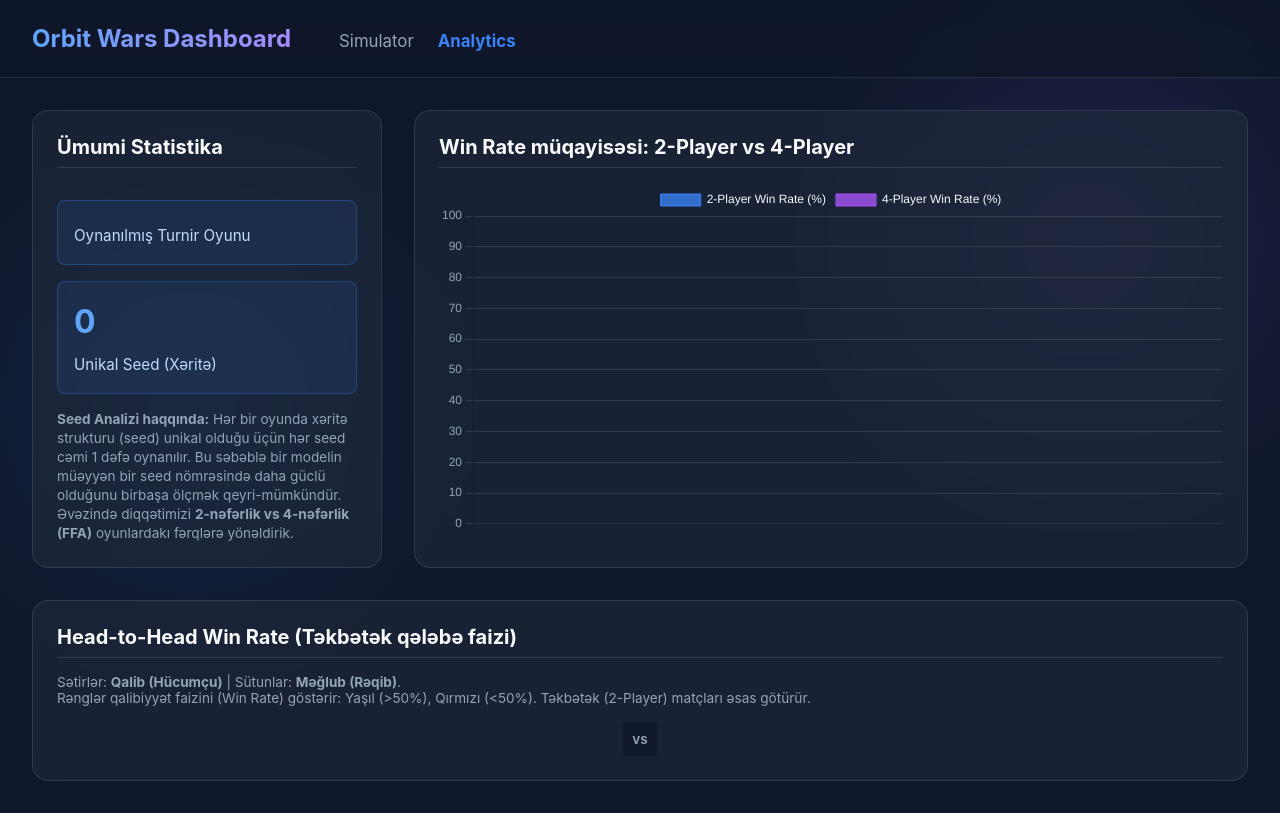
After one commit to jannatsamadov/orbit_wars_simulation, a Flask app: page /analytics in a window 1280 px wide. The commit adds this page. Run offline with Flask 3, Linux system fonts and the light colour scheme; lists and menus that the app fills with data are empty.

Commit message:
Add analytics dashboard

```diff
--- a/app.py
+++ b/app.py
@@ -1,6 +1,7 @@
 from flask import Flask, render_template, request, jsonify, send_file
 import os
 import run_match
+import analytics
 
 app = Flask(__name__)
 
@@ -110,5 +111,15 @@ def serve_replay(filename):
     replay_dir = os.path.join(run_match.BASE_DIR, "replays")
     return send_file(os.path.join(replay_dir, filename))
 
+@app.route('/api/stats')
+def api_stats():
+    log_path = os.path.join(run_match.BASE_DIR, "results", "match_log.txt")
+    stats = analytics.analyze_matches(log_path)
+    return jsonify(stats)
+
+@app.route('/analytics')
+def analytics_page():
+    return render_template('analytics.html', models=MODELS)
+
 if __name__ == '__main__':
     app.run(debug=True, port=5000, use_reloader=False)
--- /dev/null
+++ b/templates/analytics.html
@@ -0,0 +1,375 @@
+<!DOCTYPE html>
+<html lang="en">
+<head>
+    <meta charset="UTF-8">
+    <meta name="viewport" content="width=device-width, initial-scale=1.0">
+    <title>Orbit Wars - Analytics Dashboard</title>
+    <script src="https://cdn.jsdelivr.net/npm/chart.js"></script>
+    <style>
+        :root {
+            --bg-dark: #0f172a;
+            --panel-bg: rgba(30, 41, 59, 0.7);
+            --border-color: rgba(255, 255, 255, 0.1);
+            --accent: #3b82f6;
+            --text-main: #f8fafc;
+            --text-muted: #94a3b8;
+        }
+
+        body {
+            margin: 0;
+            padding: 0;
+            font-family: 'Inter', system-ui, -apple-system, sans-serif;
+            background-color: var(--bg-dark);
+            color: var(--text-main);
+            background-image:
+                radial-gradient(circle at 15% 50%, rgba(59, 130, 246, 0.15), transparent 25%),
+                radial-gradient(circle at 85% 30%, rgba(139, 92, 246, 0.15), transparent 25%);
+            min-height: 100vh;
+            display: flex;
+            flex-direction: column;
+        }
+
+        .navbar {
+            padding: 1.5rem 0;
+            border-bottom: 1px solid var(--border-color);
+            background: rgba(15, 23, 42, 0.8);
+            backdrop-filter: blur(12px);
+            width: 100%;
+        }
+
+        .nav-content {
+            max-width: 1600px;
+            margin: 0 auto;
+            padding: 0 2rem;
+            display: flex;
+            align-items: center;
+            gap: 3rem;
+            box-sizing: border-box;
+        }
+
+        .navbar h1 {
+            margin: 0;
+            font-size: 1.5rem;
+            font-weight: 700;
+            background: linear-gradient(to right, #60a5fa, #a78bfa);
+            -webkit-background-clip: text;
+            -webkit-text-fill-color: transparent;
+        }
+
+        .container {
+            flex: 1;
+            padding: 2rem;
+            max-width: 1600px;
+            margin: 0 auto;
+            width: 100%;
+            box-sizing: border-box;
+            display: flex;
+            flex-direction: column;
+            gap: 2rem;
+        }
+
+        .stats-row {
+            display: flex;
+            gap: 2rem;
+        }
+
+        .card {
+            background: var(--panel-bg);
+            border: 1px solid var(--border-color);
+            border-radius: 16px;
+            padding: 1.5rem;
+            backdrop-filter: blur(16px);
+            flex: 1;
+        }
+
+        .card-title {
+            font-size: 1.25rem;
+            font-weight: 700;
+            margin-bottom: 1rem;
+            color: var(--text-main);
+            border-bottom: 1px solid var(--border-color);
+            padding-bottom: 0.5rem;
+        }
+
+        /* Matrix Table */
+        table {
+            border-collapse: collapse;
+            font-size: 0.85rem;
+            margin: 0 auto;
+        }
+        th, td {
+            border: 1px solid var(--bg-dark);
+        }
+        td {
+            width: 25px;
+            height: 25px;
+            padding: 0;
+            transition: transform 0.1s;
+        }
+        td:hover {
+            transform: scale(1.1);
+            z-index: 10;
+            position: relative;
+            box-shadow: 0 0 10px rgba(0,0,0,0.5);
+        }
+        th {
+            background: rgba(15, 23, 42, 0.8);
+            color: var(--text-muted);
+            font-weight: 600;
+            padding: 0.5rem;
+        }
+        td.first-col {
+            background: rgba(15, 23, 42, 0.8);
+            color: var(--text-muted);
+            font-weight: 600;
+            text-align: right;
+            padding: 0.5rem;
+            width: auto;
+        }
+
+        .spinner {
+            margin: 20px auto;
+            width: 40px;
+            height: 40px;
+            border: 4px solid rgba(255,255,255,0.1);
+            border-left-color: var(--accent);
+            border-radius: 50%;
+            animation: spin 1s linear infinite;
+        }
+
+        @keyframes spin {
+            to { transform: rotate(360deg); }
+        }
+
+        .info-panel {
+            background: rgba(59, 130, 246, 0.1);
+            border: 1px solid rgba(59, 130, 246, 0.3);
+            border-radius: 8px;
+            padding: 1rem;
+            font-size: 0.95rem;
+            line-height: 1.5;
+            color: #bfdbfe;
+        }
+
+        .info-number {
+            font-size: 2rem;
+            font-weight: bold;
+            color: #60a5fa;
+            margin-bottom: 0.5rem;
+        }
+    </style>
+</head>
+<body>
+    <div class="navbar">
+        <div class="nav-content">
+            <h1>Orbit Wars Dashboard</h1>
+            <div style="display: flex; gap: 1.5rem; align-items: center; margin-top: 5px;">
+                <a href="/" style="color: var(--text-muted); text-decoration: none; font-size: 1.05rem; transition: color 0.2s;" onmouseover="this.style.color='#f8fafc'" onmouseout="this.style.color='var(--text-muted)'">Simulator</a>
+                <a href="/analytics" style="color: var(--accent); text-decoration: none; font-weight: bold; font-size: 1.05rem;">Analytics</a>
+            </div>
+        </div>
+    </div>
+
+    <div class="container">
+
+        <div id="loader" class="spinner"></div>
+
+        <div id="content" style="display: none; flex-direction: column; gap: 2rem;">
+            <!-- Top Row: General Stats & Bar Chart -->
+            <div class="stats-row">
+                <!-- Info Summary -->
+                <div class="card" style="flex: 0 0 300px; display: flex; flex-direction: column; gap: 1rem;">
+                    <div class="card-title">Ümumi Statistika</div>
+                    <div class="info-panel">
+                        <div class="info-number" id="tot-matches">0</div>
+                        <div>Oynanılmış Turnir Oyunu</div>
+                    </div>
+                    <div class="info-panel">
+                        <div class="info-number" id="tot-seeds">0</div>
+                        <div>Unikal Seed (Xəritə)</div>
+                    </div>
+                    <div style="font-size: 0.85rem; color: var(--text-muted); line-height: 1.4; margin-top: auto;">
+                        <strong>Seed Analizi haqqında:</strong> Hər bir oyunda xəritə strukturu (seed) unikal olduğu üçün hər seed cəmi 1 dəfə oynanılır. Bu səbəblə bir modelin müəyyən bir seed nömrəsində daha güclü olduğunu birbaşa ölçmək qeyri-mümkündür.
+                        Əvəzində diqqətimizi <strong>2-nəfərlik vs 4-nəfərlik (FFA)</strong> oyunlardakı fərqlərə yönəldirik.
+                    </div>
+                </div>
+
+                <!-- Bar Chart: Game Size Performance -->
+                <div class="card" style="flex: 1;">
+                    <div class="card-title">Win Rate müqayisəsi: 2-Player vs 4-Player</div>
+                    <div style="position: relative; height: 350px; width: 100%;">
+                        <canvas id="sizeChart"></canvas>
+                    </div>
+                </div>
+            </div>
+
+            <!-- Bottom Row: Head to Head Matrix -->
+            <div class="card">
+                <div class="card-title">Head-to-Head Win Rate (Təkbətək qələbə faizi)</div>
+                <div style="font-size: 0.85rem; color: var(--text-muted); margin-bottom: 1rem;">
+                    Sətirlər: <strong>Qalib (Hücumçu)</strong> | Sütunlar: <strong>Məğlub (Rəqib)</strong>. <br>
+                    Rənglər qalibiyyət faizini (Win Rate) göstərir: Yaşıl (>50%), Qırmızı (<50%). Təkbətək (2-Player) matçları əsas götürür.
+                </div>
+                <div style="overflow-x: auto;">
+                    <table id="h2hTable">
+                        <!-- Populated by JS -->
+                    </table>
+                </div>
+            </div>
+        </div>
+
+    </div>
+
+    <script>
+        Chart.defaults.devicePixelRatio = window.devicePixelRatio || 2;
+
+        const colorScale = (value) => {
+            if (value === null || value === undefined) return 'transparent'; // No matches
+            const greenIntensity = Math.round((value / 100) * 220); // 0 to 220
+            return `rgb(0, ${greenIntensity}, 0)`;
+        };
+
+        const shortName = (name) => {
+            return name.replace('_precision_striker', ' (Prc)')
+                       .replace('_adaptive_conqueror', ' (Adp)')
+                       .replace('_swarm_intelligence', ' (Swm)')
+                       .replace('_macro_swarm', ' (M-Swm)')
+                       .replace('_sniper_plus', ' (Sn+)')
+                       .replace('chatgpt', 'gpt')
+                       .replace('geminipro', 'gem');
+        };
+
+        async function fetchStats() {
+            try {
+                const res = await fetch('/api/stats');
+                const data = await res.json();
+
+                document.getElementById('loader').style.display = 'none';
+                document.getElementById('content').style.display = 'flex';
+
+                document.getElementById('tot-matches').textContent = data.total_matches_analyzed;
+                document.getElementById('tot-seeds').textContent = data.unique_seeds;
+
+                buildSizeChart(data.size_perf);
+                buildH2HTable(data.head_to_head);
+
+            } catch (err) {
+                console.error("Failed to load stats", err);
+                document.getElementById('loader').innerHTML = `<div style="color:red; text-align:center;">Failed to load statistics: ${err}</div>`;
+            }
+        }
+
+        function buildSizeChart(sizePerf) {
+            const ctx = document.getElementById('sizeChart').getContext('2d');
+
+            // Extract model names and sort by total matches to show most active ones first
+            let models = Object.keys(sizePerf);
+            models.sort((a,b) => {
+                let m_a = sizePerf[a]["2"].matches + sizePerf[a]["4"].matches;
+                let m_b = sizePerf[b]["2"].matches + sizePerf[b]["4"].matches;
+                return m_b - m_a;
+            });
+
+            // Limit to top 15 models to avoid clutter
+            models = models.slice(0, 15);
+
+            const labels = models.map(m => shortName(m));
+            const data2P = models.map(m => sizePerf[m]["2"].win_rate);
+            const data4P = models.map(m => sizePerf[m]["4"].win_rate);
+
+            new Chart(ctx, {
+                type: 'bar',
+                data: {
+                    labels: labels,
+                    datasets: [
+                        {
+                            label: '2-Player Win Rate (%)',
+                            data: data2P,
+                            backgroundColor: 'rgba(59, 130, 246, 0.8)',
+                            borderColor: 'rgba(59, 130, 246, 1)',
+                            borderWidth: 1
+                        },
+                        {
+                            label: '4-Player Win Rate (%)',
+                            data: data4P,
+                            backgroundColor: 'rgba(168, 85, 247, 0.8)',
+                            borderColor: 'rgba(168, 85, 247, 1)',
+                            borderWidth: 1
+                        }
+                    ]
+                },
+                options: {
+                    responsive: true,
+                    maintainAspectRatio: false,
+                    scales: {
+                        y: {
+                            beginAtZero: true,
+                            max: 100,
+                            grid: { color: 'rgba(255,255,255,0.1)' },
+                            ticks: { color: '#94a3b8' }
+                        },
+                        x: {
+                            grid: { display: false },
+                            ticks: { color: '#f8fafc', maxRotation: 45, minRotation: 45 }
+                        }
+                    },
+                    plugins: {
+                        legend: { labels: { color: '#f8fafc' } }
+                    }
+                }
+            });
+        }
+
+        function buildH2HTable(h2h) {
+            const table = document.getElementById('h2hTable');
+            let models = Object.keys(h2h);
+
+            // Sort by average win rate across all opponents
+            models.sort((a, b) => {
+                let sumA = 0, countA = 0;
+                let sumB = 0, countB = 0;
+                for (let opp in h2h[a]) { sumA += h2h[a][opp].win_rate; countA++; }
+                for (let opp in h2h[b]) { sumB += h2h[b][opp].win_rate; countB++; }
+                let avgA = countA > 0 ? sumA/countA : 0;
+                let avgB = countB > 0 ? sumB/countB : 0;
+                return avgB - avgA; // descending
+            });
+
+            // Header Row
+            let thead = '<tr><th>vs</th>';
+            models.forEach(m => {
+                thead += `<th title="${m}">${shortName(m)}</th>`;
+            });
+            thead += '</tr>';
+            table.innerHTML = thead;
+
+            // Body Rows
+            models.forEach(m1 => {
+                let tr = document.createElement('tr');
+                tr.innerHTML = `<td class="first-col" title="${m1}">${shortName(m1)}</td>`;
+
+                models.forEach(m2 => {
+                    let td = document.createElement('td');
+                    if (m1 === m2) {
+                        td.style.background = 'rgba(255,255,255,0.05)';
+                        td.title = "N/A (Same Model)";
+                    } else {
+                        const stats = h2h[m1][m2];
+                        if (stats && stats.matches > 0) {
+                            td.style.background = colorScale(stats.win_rate);
+                            td.title = `${shortName(m1)} vs ${shortName(m2)}: ${stats.win_rate}% Win Rate (${stats.wins}/${stats.matches} wins)`;
+                        } else {
+                            td.style.background = 'rgba(255, 255, 255, 0.02)';
+                            td.title = `${shortName(m1)} vs ${shortName(m2)}: 0 Matches`;
+                        }
+                    }
+                    tr.appendChild(td);
+                });
+                table.appendChild(tr);
+            });
+        }
+
+        window.onload = fetchStats;
+    </script>
+</body>
+</html>
```
Also changed, not shown: analytics.py (added, +102 -0 lines), templates/index.html (+17 -4 lines).
